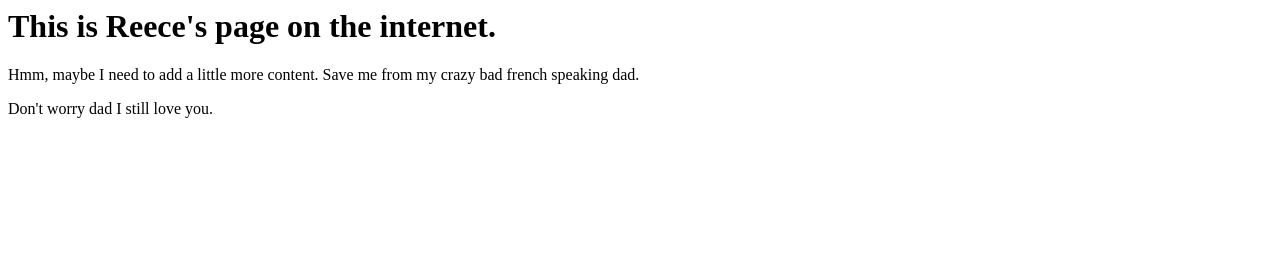
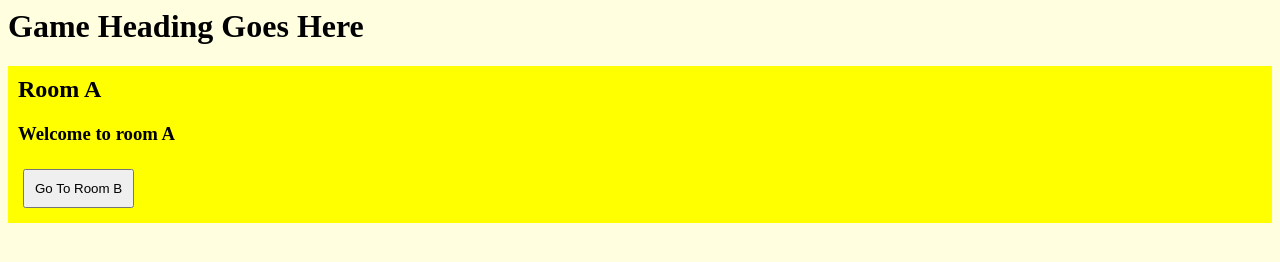
Before and after one commit to reecehulme/reecehulme.github.io, a plain HTML site: page index.html in a window 1280 px wide. Drawn offline with Linux system fonts and the light colour scheme.

Commit message:
Setup for coding lesson

```diff
--- /dev/null
+++ b/code.js
@@ -0,0 +1,24 @@
+// this code runs when the page has been fully loaded
+window.onload = function () {
+
+  // get a reference to all of the rooms
+  var roomA = document.getElementById('roomA')
+  var roomB = document.getElementById('roomB')
+
+  // attach button click handlers
+  console.log(document.getElementById('button1'))
+  document.getElementById('button1').onclick = function () {
+    roomA.style.display = 'none'
+    roomB.style.display = 'block'
+  }
+
+  document.getElementById('button2').onclick = function () {
+    roomA.style.display = 'block'
+    roomB.style.display = 'none'
+  }
+
+
+
+  // finally, show the first room so the player can begin
+  roomA.style.display = 'block'
+}
--- a/index.html
+++ b/index.html
@@ -1,7 +1,24 @@
 <html>
+
+<head>
+  <link rel="stylesheet" type="text/css" href="./styles.css">
+  <script type='text/javascript' src="./code.js"></script>
+</head>
+
 <body>
-  <h1>This is Reece's page on the internet.</h1>
-  <p>Hmm, maybe I need to add a little more content. Save me from my crazy bad french speaking dad.</p>
-  <p> Don't worry dad I still love you.</p>
- </body>
- </html>
+  <h1>Game Heading Goes Here</h1>
+
+  <div id="roomA" class="room first-room">
+    <h2>Room A</h2>
+    <h3>Welcome to room A</h3>
+    <button type="button" id="button1">Go To Room B</button>
+  </div>
+
+  <div id="roomB" class="room">
+    <h2>Room B</h2>
+    <h3>Welcome to Room B</h3>
+    <button type="button" id="button2">Go back to Room A</button>
+  </div>
+</body>
+
+</html>
--- /dev/null
+++ b/styles.css
@@ -0,0 +1,26 @@
+/* Style by type of element */
+
+body {
+  background-color: lightyellow;
+}
+
+button {
+  padding: 10px;
+  margin: 5px;
+}
+
+h2 {
+  margin-top: 0;
+}
+
+/* Style by class names */
+
+.room {
+  display: none;
+  padding: 10px;
+}
+
+/* Style Specific Id's */
+
+#roomA { background-color: yellow; }
+#roomB { background-color: lightgreen; }
```
